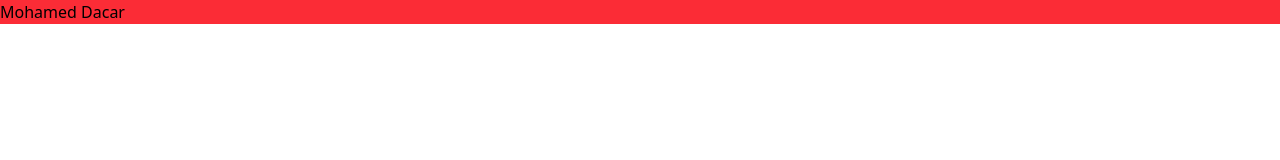
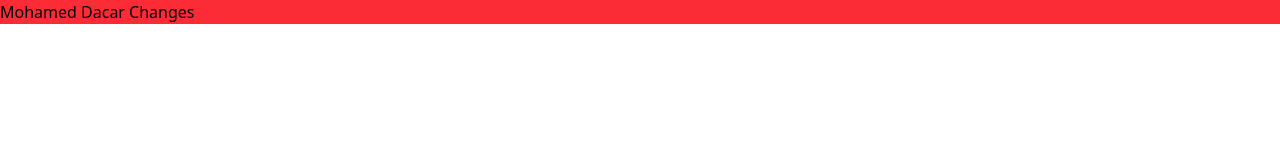
Before and after one commit to sajibkhandev/Collaboration-Finsweet-2401, a React app: page / in a window 1280 px wide. Shown: the top 160 px of the page. Built offline with nearby package versions, Linux system fonts and the light colour scheme; the HTML template or start-up script is replaced by a standard one.

Commit message:
dacar changes

```diff
--- a/src/App.jsx
+++ b/src/App.jsx
@@ -2,7 +2,7 @@ import React from 'react'
 
 const App = () => {
   return (
-    <div className='bg-red-500'>Mohamed Dacar</div>
+    <div className='bg-red-500'>Mohamed Dacar Changes</div>
   )
 }
 
```
